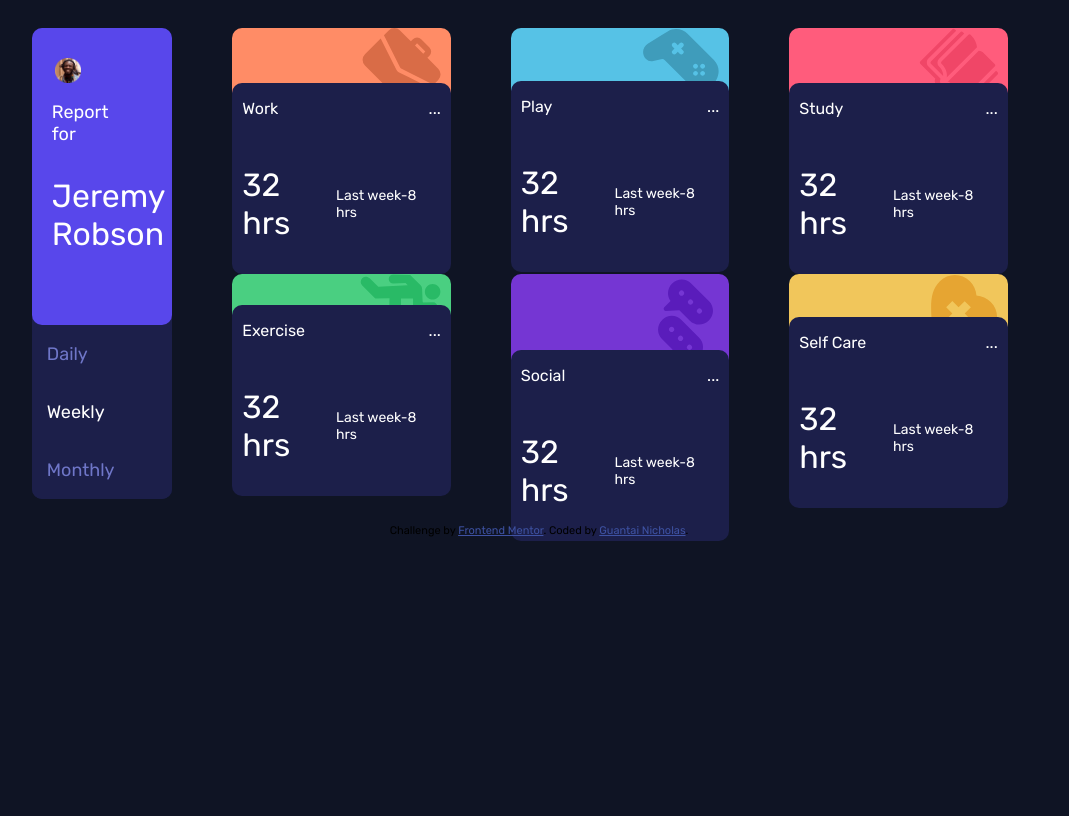
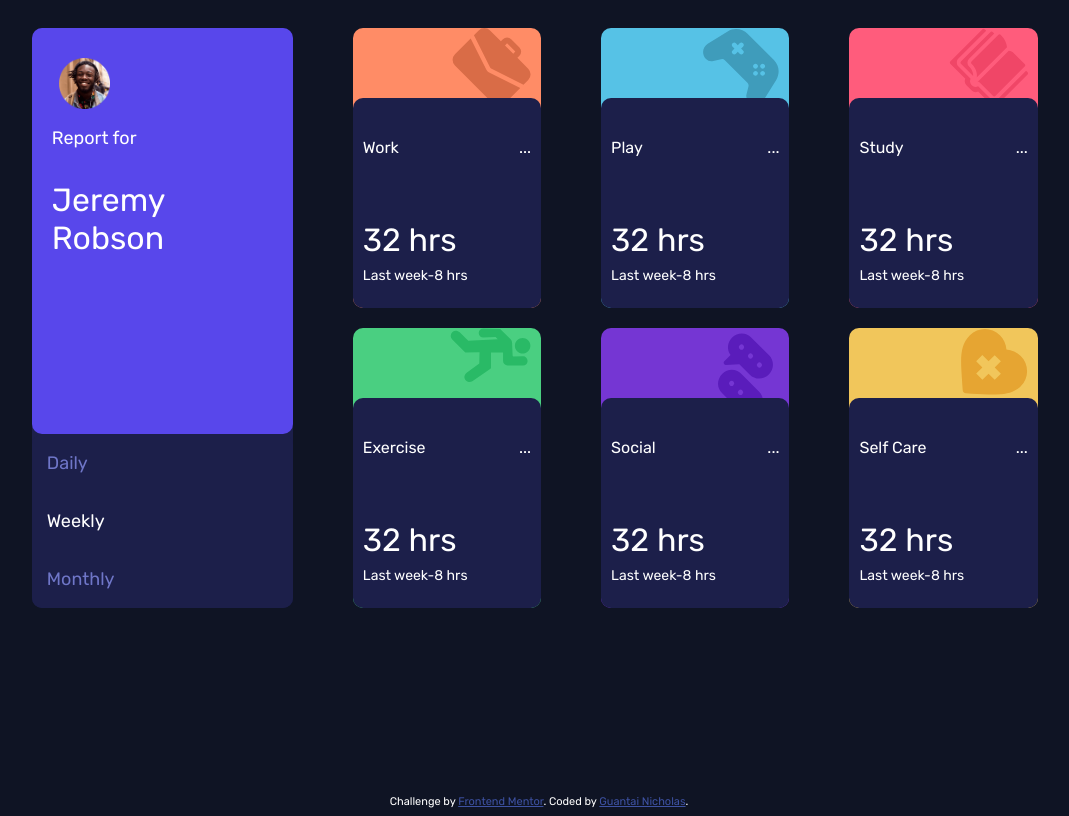
Before and after one commit to NickyGuants/time-tracking-dashboard, a plain HTML site: page index.html in a window 1280 px wide. Shown: the whole page, without its empty margins (101-1170 px from the left). Drawn offline with Linux system fonts and the light colour scheme.

Commit message:
fixing margins and heights

```diff
--- a/index.html
+++ b/index.html
@@ -63,7 +63,7 @@
           <p>Work</p>
           <p>...</p>
         </div>
-        <div class="child">
+        <div class="child bottom">
           <p class="time">32 hrs</p>
           <p id="hours">Last week-8 hrs</p>
         </div>
@@ -79,7 +79,7 @@
           <p>Play</p>
           <p>...</p>
         </div>
-        <div class="child">
+        <div class="child bottom">
           <p class="time">32 hrs</p>
           <p id="hours">Last week-8 hrs</p>
         </div>
@@ -95,7 +95,7 @@
           <p>Study</p>
           <p>...</p>
         </div>
-        <div class="child">
+        <div class="child bottom">
           <p class="time">32 hrs</p>
           <p id="hours">Last week-8 hrs</p>
         </div>
@@ -111,7 +111,7 @@
           <p>Exercise</p>
           <p>...</p>
         </div>
-        <div class="child">
+        <div class="child bottom">
           <p class="time">32 hrs</p>
           <p id="hours">Last week-8 hrs</p>
         </div>
@@ -127,7 +127,7 @@
           <p>Social</p>
           <p>...</p>
         </div>
-        <div class="child">
+        <div class="child bottom">
           <p class="time">32 hrs</p>
           <p id="hours">Last week-8 hrs</p>
         </div>
@@ -143,7 +143,7 @@
           <p>Self Care</p>
           <p>...</p>
         </div>
-        <div class="child">
+        <div class="child bottom">
           <p class="time">32 hrs</p>
           <p id="hours">Last week-8 hrs</p>
         </div>
--- a/style.css
+++ b/style.css
@@ -11,6 +11,7 @@ body {
 	margin: 20px 30px 0px 30px;
 	background-color: hsl(235, 46%, 20%);
 	border-radius: 10px 10px;
+	/* width: 50vw; */
 }
 
 .profile {
@@ -56,7 +57,8 @@ body {
 	border-radius: 10px 10px 10px 10px;
 }
 .branding {
-	height: 50%;
+	/* height: 50%; */
+	height: 20%;
 }
 .branding img {
 	float: right;
@@ -81,7 +83,12 @@ body {
 
 .attribution {
 	bottom: 0;
+	right: 0;
+	left: 0;
+	/* position: sticky; */
 	margin-top: 25px;
+	color: white;
+	font-size: 15px;
 }
 .card-play {
 	display: flex;
@@ -127,14 +134,21 @@ body {
 	font-size: 2rem;
 }
 @media screen and (min-width: 600px) {
+	body {
+		display: flex;
+		flex-direction: column;
+		justify-content: space-between;
+		height: 100vh;
+	}
 	.container {
 		display: flex;
 		width: 85%;
 		margin: 0 auto;
+		/* background-color: blanchedalmond; */
 	}
 
 	.header-card {
-		width: 25%;
+		width: 30vw;
 	}
 	.profile {
 		display: flex;
@@ -161,6 +175,32 @@ body {
 	.card-self,
 	.card-social {
 		width: 25%;
-		height: 25vh;
+		height: 35vh;
+
+		padding: 0;
+	}
+	.branding {
+		height: 25%;
+
+		margin: 0;
+	}
+	.details {
+		height: 75%;
+		margin: 0;
+		flex-direction: column;
+		justify-content: space-around;
+	}
+	.child {
+	}
+	.time,
+	#hours {
+		padding: 0;
+		margin: 0;
+	}
+	.bottom {
+		display: flex;
+		flex-direction: column;
+		align-items: flex-start;
+		height: 30%;
 	}
 }
```
